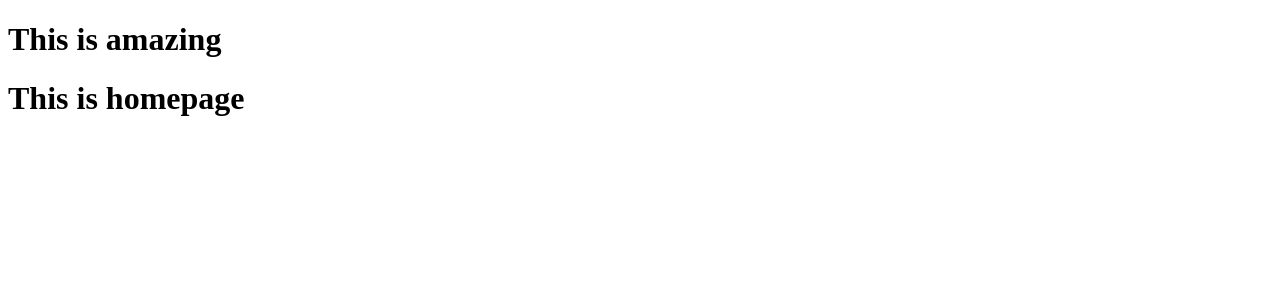
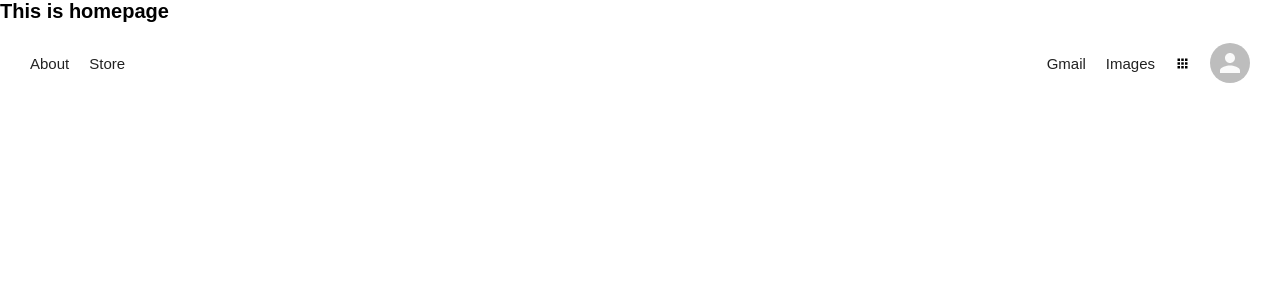
Before and after one commit to skusebauch/react-google, a React (Create React App) app: page / in a window 1280 px wide. Shown: the top 300 px of the page. Built offline with nearby package versions, Linux system fonts and the light colour scheme.

Commit message:
implement page home-header

```diff
--- a/package.json
+++ b/package.json
@@ -3,11 +3,14 @@
   "version": "0.1.0",
   "private": true,
   "dependencies": {
+    "@material-ui/core": "^4.11.0",
+    "@material-ui/icons": "^4.9.1",
     "@testing-library/jest-dom": "^4.2.4",
     "@testing-library/react": "^9.3.2",
     "@testing-library/user-event": "^7.1.2",
     "react": "^16.13.1",
     "react-dom": "^16.13.1",
+    "react-router-dom": "^5.2.0",
     "react-scripts": "3.4.3"
   },
   "scripts": {
--- a/src/App.js
+++ b/src/App.js
@@ -1,15 +1,22 @@
 import React from "react";
+import { BrowserRouter as Router, Switch, Route } from "react-router-dom";
+
 import "./App.css";
 import Home from "./pages/Home";
 
 function App() {
   return (
     <div className="app">
-      <h1>This is amazing</h1>
-
-      {/* Homepage (search page)*/}
-      <Home />
-      {/* Resultpage */}
+      <Router>
+        <Switch>
+          <Route path="/search">
+            <h1>this is the search page</h1>
+          </Route>
+          <Route path="/">
+            <Home />
+          </Route>
+        </Switch>
+      </Router>
     </div>
   );
 }
--- a/src/index.css
+++ b/src/index.css
@@ -1,5 +1,10 @@
-*  {
+* {
   margin: 0;
   padding: 0;
   box-sizing: border-box;
 }
+
+html {
+  font-size: 62.5%;
+  font-family: sans-serif;
+}
--- a/src/pages/Home.css
+++ b/src/pages/Home.css
@@ -0,0 +1,34 @@
+.home {
+  display: flex;
+  flex-direction: column;
+  height: 100vh;
+}
+
+.home__header {
+  display: flex;
+  justify-content: space-between;
+  padding: 2rem 3rem;
+  align-items: center;
+}
+
+.home__header a {
+  margin-right: 2rem;
+  text-decoration: inherit;
+  color: rgba(0, 0, 0, 0.87);
+  font-size: 1.5rem;
+}
+
+.home__header a:hover {
+  text-decoration: underline;
+}
+
+.home__header--right {
+  display: flex;
+  align-items: center;
+  min-width: 13vw;
+  justify-content: space-between;
+}
+
+.home__header--right > .MuiSvgIcon-root {
+  margin-right: 2rem;
+}
--- a/src/pages/Home.js
+++ b/src/pages/Home.js
@@ -1,5 +1,9 @@
 import React from "react";
+import { Link } from "react-router-dom";
+
 import "./Home.css";
+import AppsIcon from "@material-ui/icons/Apps";
+import { Avatar } from "@material-ui/core";
 
 function Home() {
   return (
@@ -7,14 +11,14 @@ function Home() {
       <h1>This is homepage</h1>
       <div className="home__header">
         <div className="home__header--left">
-          {/* Link */}
-          {/* Link */}
+          <Link to="/about">About</Link>
+          <Link to="/store">Store</Link>
         </div>
         <div className="home__header--right">
-          {/* Link */}
-          {/* Link */}
-          {/* Icon */}
-          {/* Avatar */}
+          <Link to="/gmail">Gmail</Link>
+          <Link to="/images">Images</Link>
+          <AppsIcon />
+          <Avatar />
         </div>
       </div>
       <div className="home__body"></div>
```
Also changed, not shown: src/pages/Result.js (deleted), src/pages/Search.js (added), 1 other file (tests, documents, lock files or other folders).
